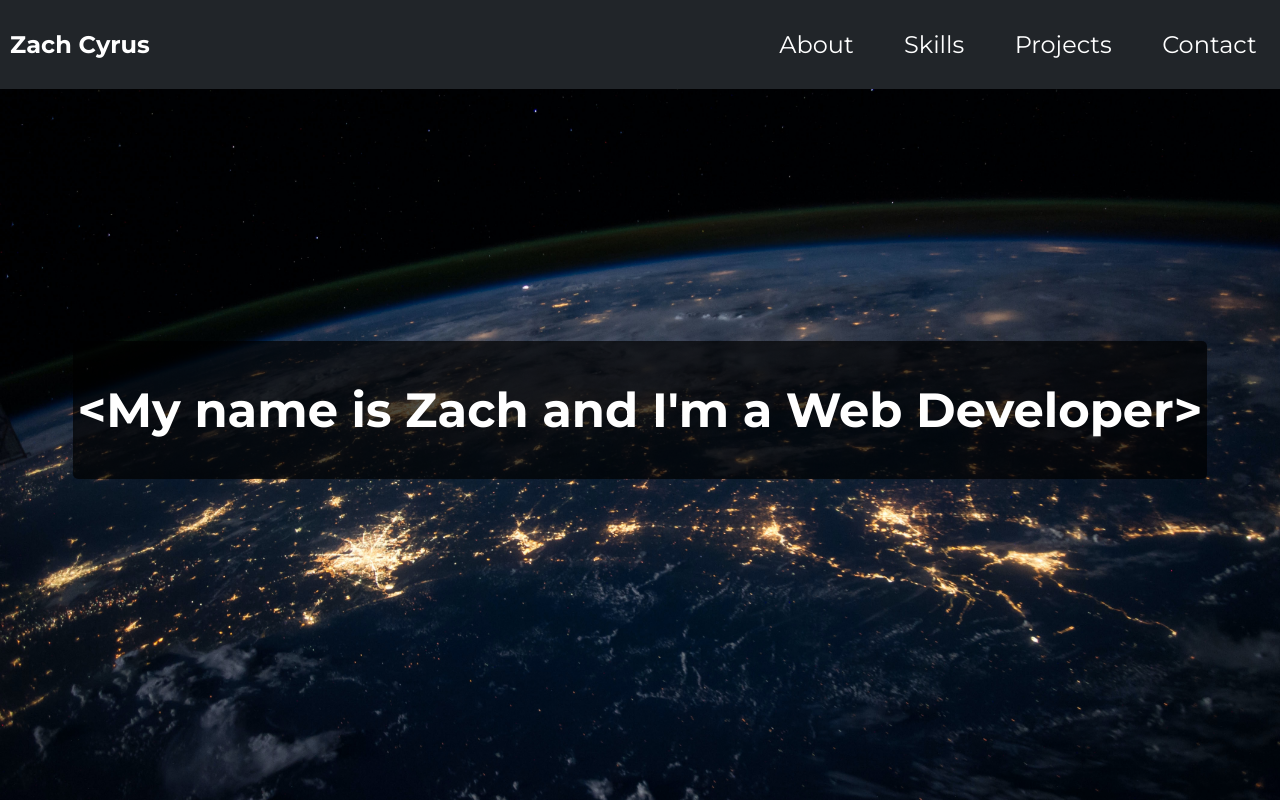
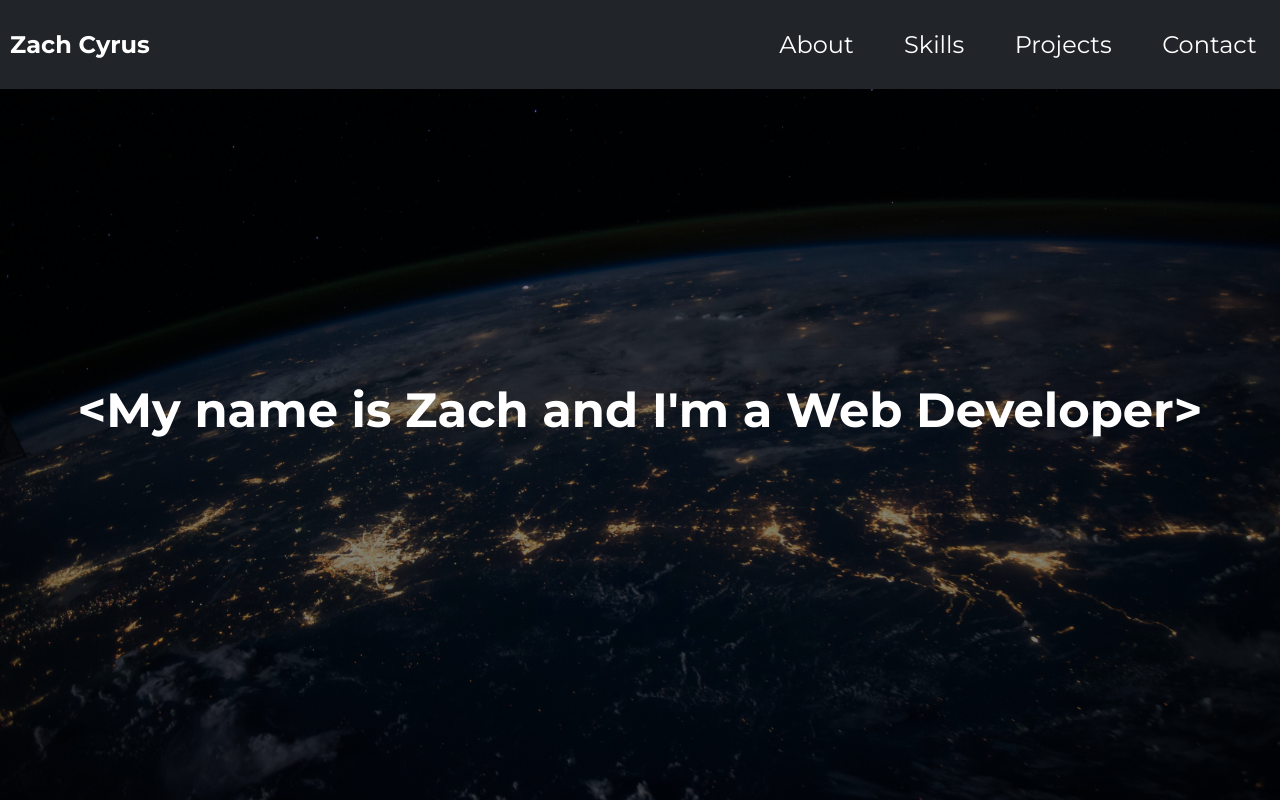
Before and after one commit to zachcyrus/OfficialPortfolio, a plain HTML site: page index.html in a window 1280 px wide. Shown: the top 802 px of the page. Drawn offline with Linux system fonts and the light colour scheme.

Commit message:
Added new color overlay for hero

```diff
--- a/styles/index.scss
+++ b/styles/index.scss
@@ -121,7 +121,8 @@ nav{
     display: flex;
     justify-content: center;
     align-items: center;
-    background-image: url('/images/EarthLights.jpg');
+    background-image: url('/images/EarthLights.jpg'), linear-gradient(rgba(0,0,0,0.5),rgba(0,0,0,0.5));
+    background-blend-mode: overlay;
     background-repeat: no-repeat;
     background-position: center center;
     background-size: cover;
@@ -133,7 +134,6 @@ nav{
     min-height: 100vh;
     .heroContent{
         margin-top: 20px;
-        background-color: rgba(0, 0, 0, 0.7);
         padding-left: 5px;
         padding-right:5px;
         border-radius: 5px;
```
Also changed, not shown: styles/index.css, 1 other file.
